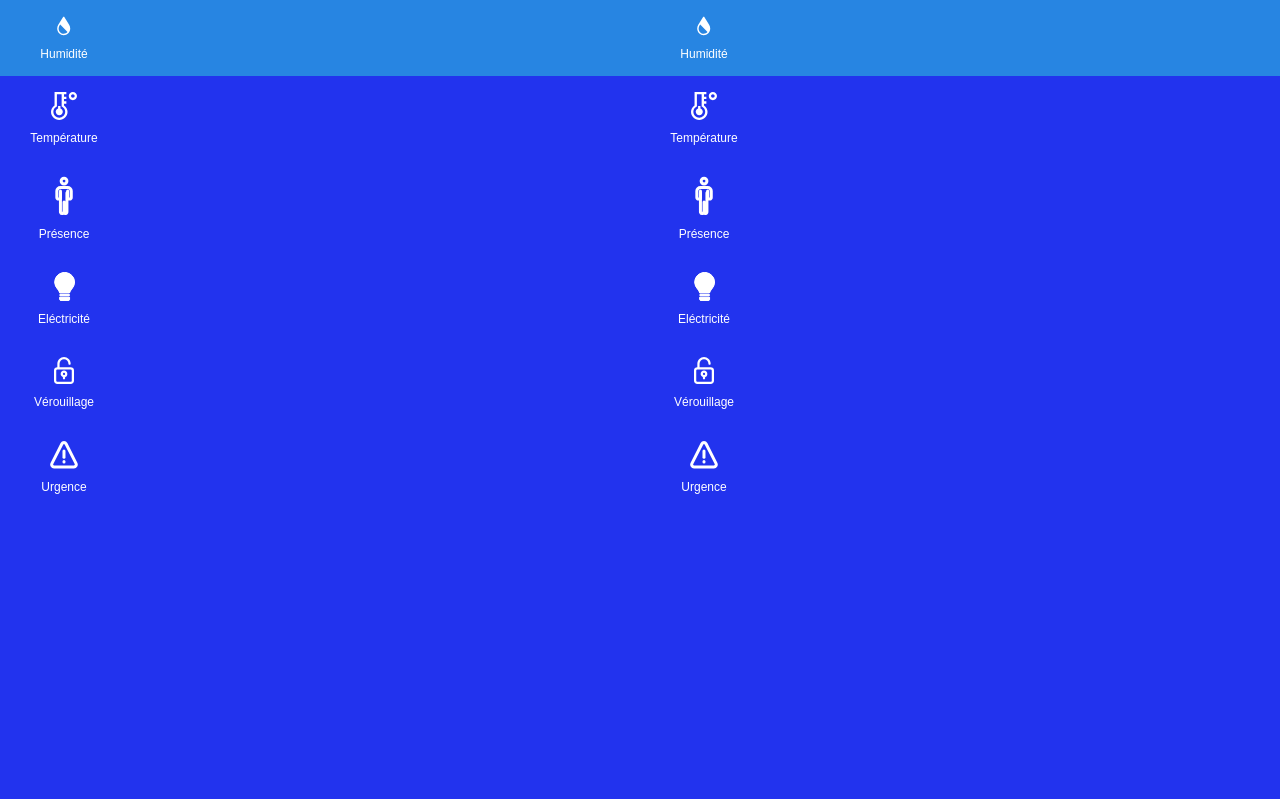
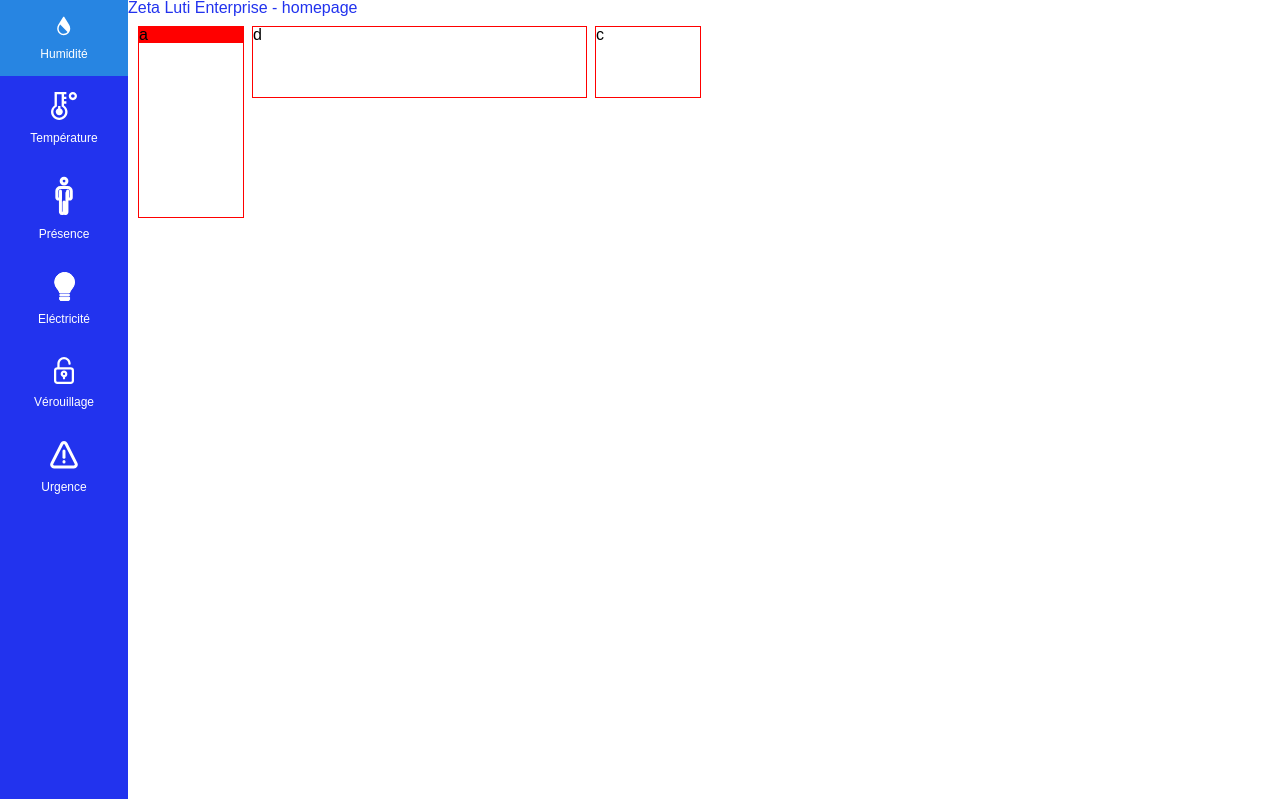
Before and after one commit to MaeWolff/iot-zeta-luti-frontend, a React (Create React App) app: page / in a window 1280 px wide. Shown: the top 799 px of the page. Built offline with nearby package versions, Linux system fonts and the light colour scheme.

Commit message:
remove useless import of menu

```diff
--- a/src/pages/HomePage.tsx
+++ b/src/pages/HomePage.tsx
@@ -2,7 +2,7 @@ import styled from "styled-components";
 
 import Test from "../components/Test";
 import GridLayout from "../components/GridLayout";
-import Menu from "../components/Menu";
+
 
 // TODO: delete me! it's a test
 const TextPrimary = styled.h1`
@@ -16,7 +16,7 @@ const Div = styled.div`
 export default function HomePage() {
   return (
     <div>
-      <Menu/>
+
       <TextPrimary>Zeta Luti Enterprise - homepage</TextPrimary>
       <GridLayout>
         <Div key="a">
```
